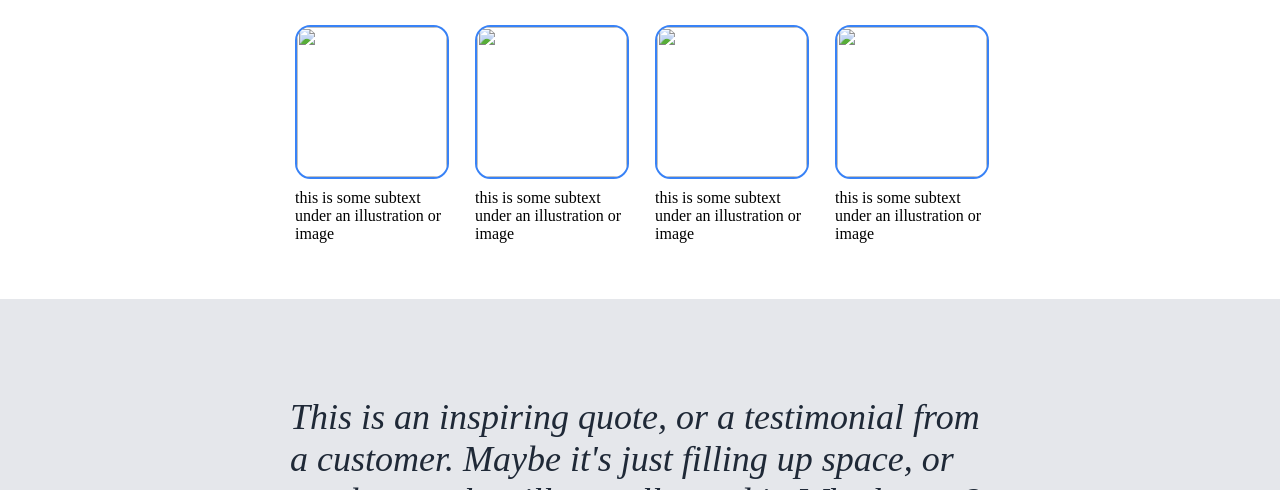
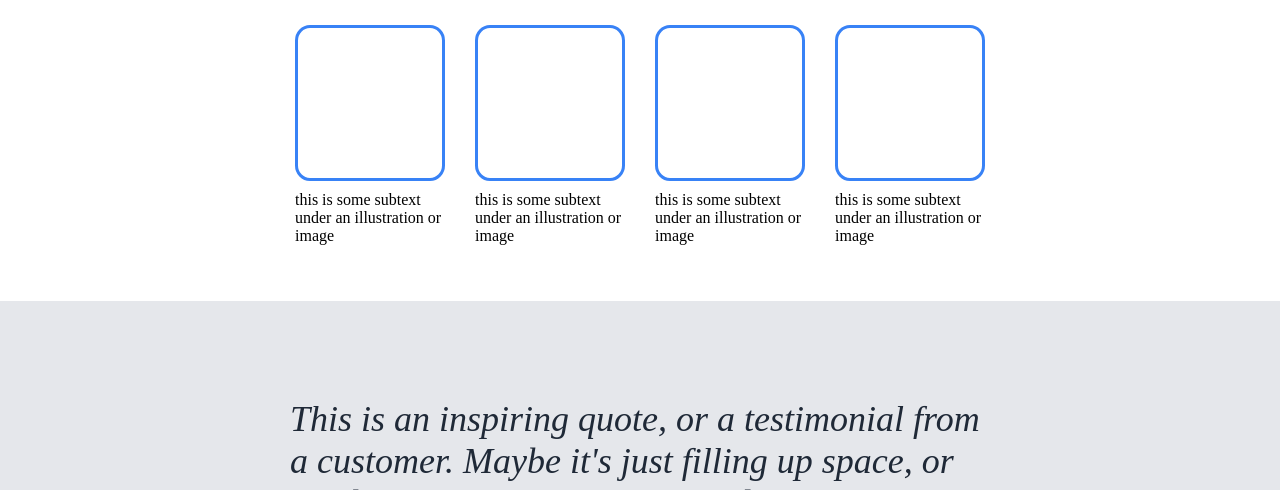
Before and after one commit to brian-p28/landing-page, a plain HTML site: page index.html in a window 1280 px wide. Shown: the part 610-1100 px from the top of the page. Drawn offline with Linux system fonts and the light colour scheme.

Commit message:
Refine CSS layout of Landing Page

```diff
--- a/index.html
+++ b/index.html
@@ -35,10 +35,10 @@
             <h1>Some random information.</h1>
         </div>
         <div class="bottom">
-            <p><img src="default.jpg" alt="">this is some subtext under an illustration or image</p>
-            <p><img src="" alt="">this is some subtext under an illustration or image</p>
-            <p><img src="" alt="">this is some subtext under an illustration or image</p>
-            <p><img src="" alt="">this is some subtext under an illustration or image</p>
+            <p><span></span>this is some subtext under an illustration or image</p>
+            <p><span></span>this is some subtext under an illustration or image</p>
+            <p><span></span>this is some subtext under an illustration or image</p>
+            <p><span></span>this is some subtext under an illustration or image</p>
         </div>
 
 
--- a/style.css
+++ b/style.css
@@ -110,10 +110,10 @@ button {
     gap: 30px;
 }
 
-.bottom img {
-    width: 150px;
+.bottom span {
+    display: flex;
     height: 150px;
-    border: 2px solid #3882F6;
+    border: 3px solid #3882F6;
     border-radius: 10%;
     margin-bottom: 10px;
 }
```
